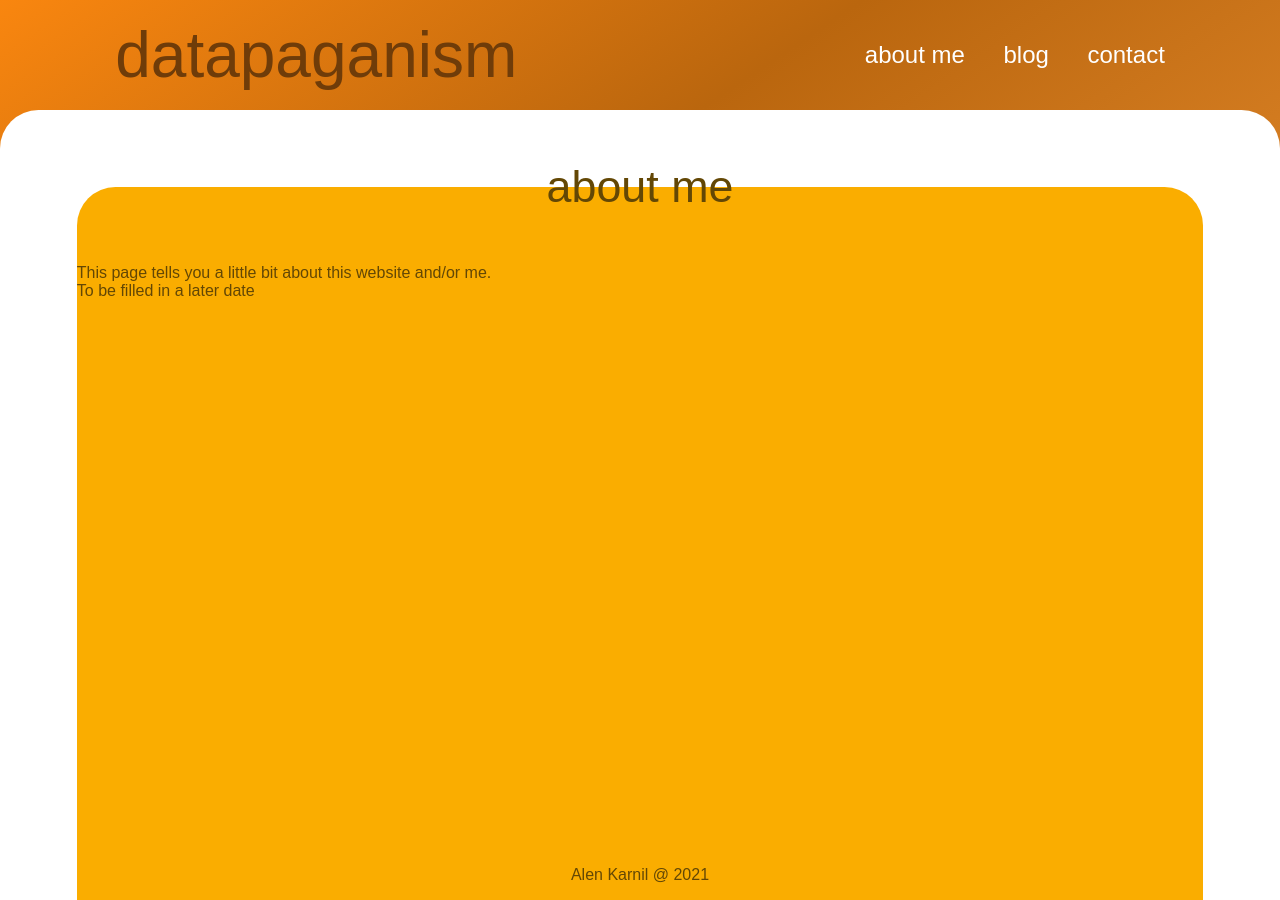
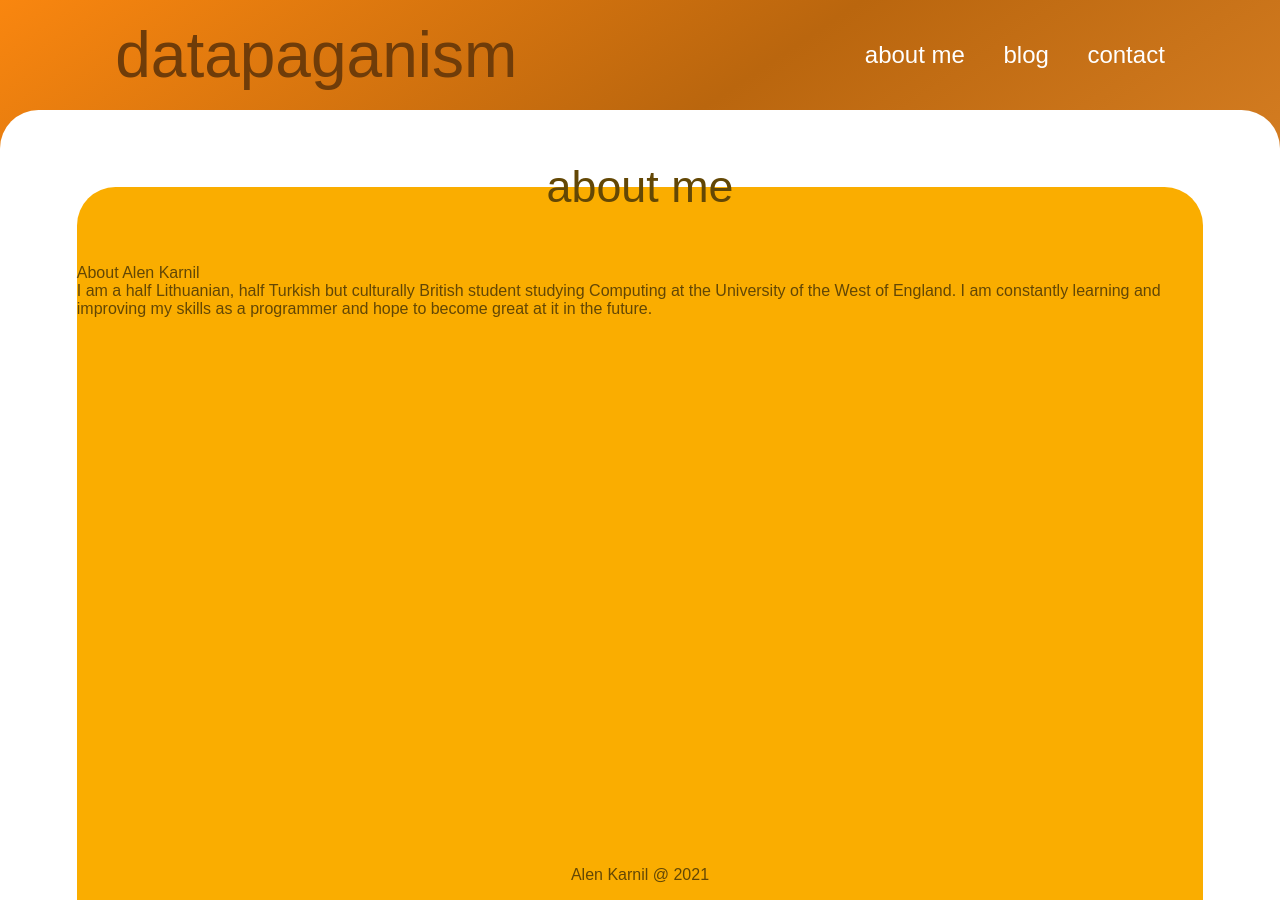
Before and after one commit to datapaganism/datapaganism.github.io, a Jekyll site: the page built from about.md, in a window 1280 px wide. Built offline with Jekyll 4.4.1, drawn with Linux system fonts in a browser that asks for light colours.

Commit message:
added new favicon, redid css colouring, added content

```diff
--- a/about.md
+++ b/about.md
@@ -1,9 +1,10 @@
 ---
 title: afk - about
 header: about me
-description: This page tells you a little bit about this website and/or me.
+description: About Alen Karnil
 permalink: /about/
 layout: default
 ---
 
-To be filled in a later date
+I am a half Lithuanian, half Turkish but culturally British student studying Computing at the University of the West of England.
+I am constantly learning and improving my skills as a programmer and hope to become great at it in the future.
```
